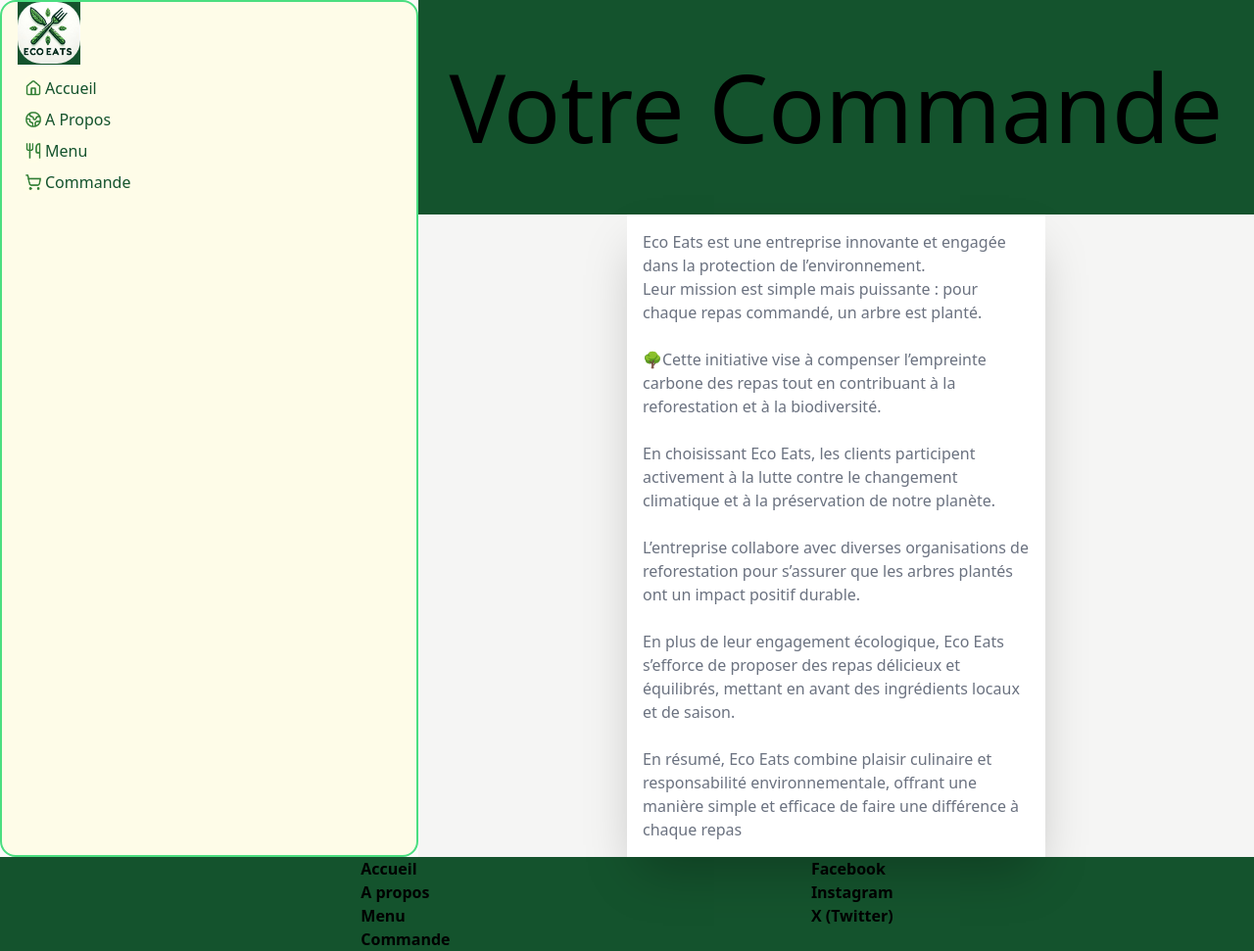
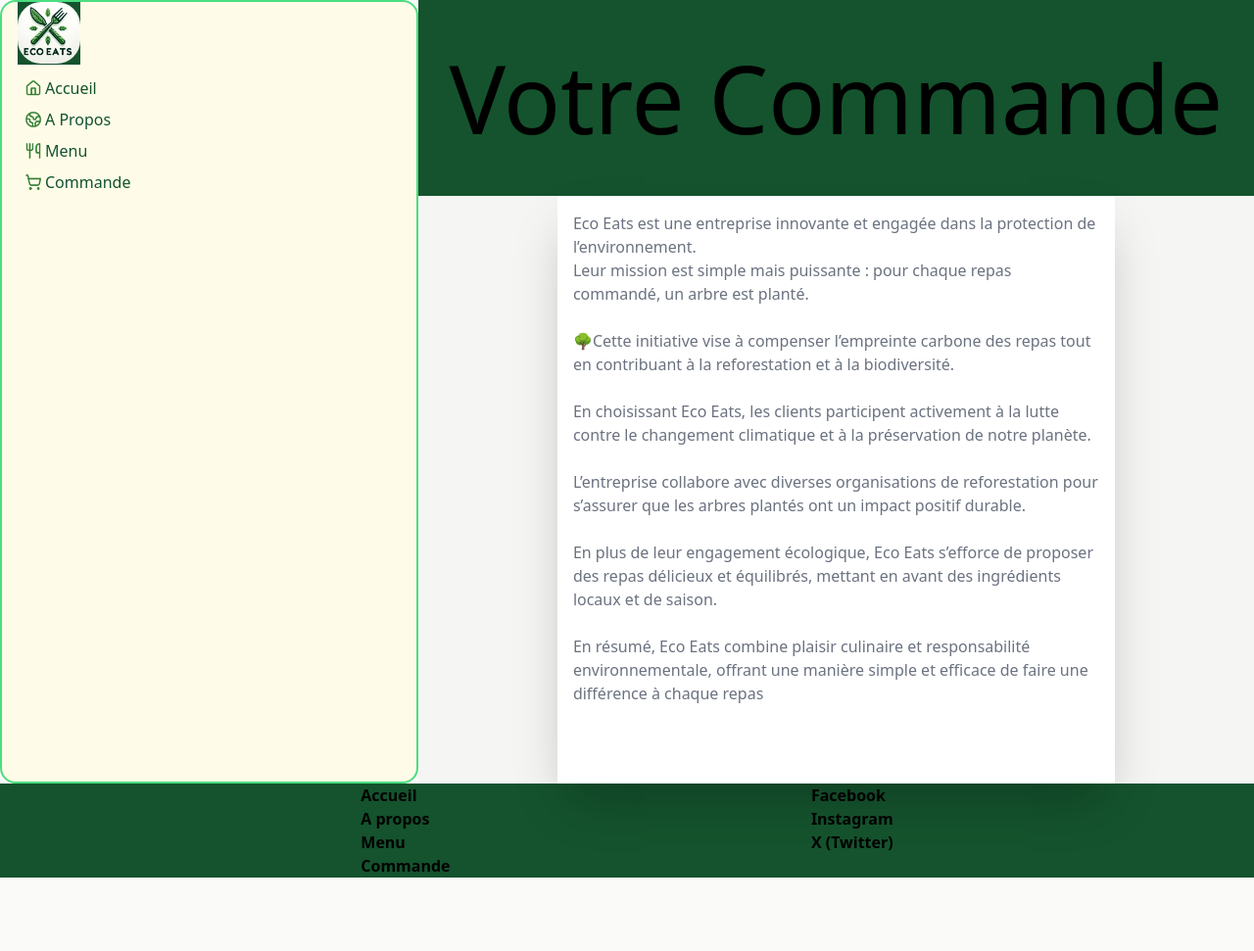
Before and after one commit to Lemon-Cake96/EVA-Eco-Eats, a website: page Contact/commande.html in a window 1280 px wide. Shown: the whole page at 98% size. After the commit the page ends 896 px from the top, so only its background shows below. Drawn offline with Linux system fonts and the light colour scheme.

Commit message:
bigger grid

```diff
--- a/Contact/commande.html
+++ b/Contact/commande.html
@@ -41,11 +41,11 @@
             </ul>
         </nav>
         <main class="bg-stone-100 col-span-2">
-            <section class="grid grid-rows-4 grid-cols-4 min-h-screen">
-                <div class="bg-green-900 col-span-4">
+            <section class="grid grid-rows-4 grid-cols-6 min-h-screen">
+                <div class="bg-green-900 col-span-6">
                     <p class="flex justify-center items-center h-full w-full text-8xl">Votre Commande</p>
                 </div>
-                <article class="shadow-2xl p-4 text-gray-500 bg-white row-span-3 col-start-2 col-span-2">
+                <article class="shadow-2xl p-4 text-gray-500 bg-white row-span-3 col-start-2 col-span-4">
                     Eco Eats est une entreprise innovante et engagée dans la protection de l’environnement.
                     <br>
                     Leur mission est simple mais puissante : pour chaque repas commandé, un arbre est planté.
```
Also changed, not shown: output.css.
